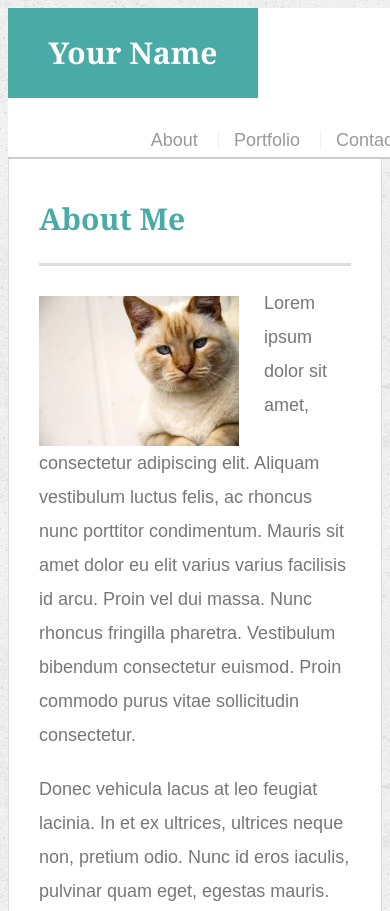
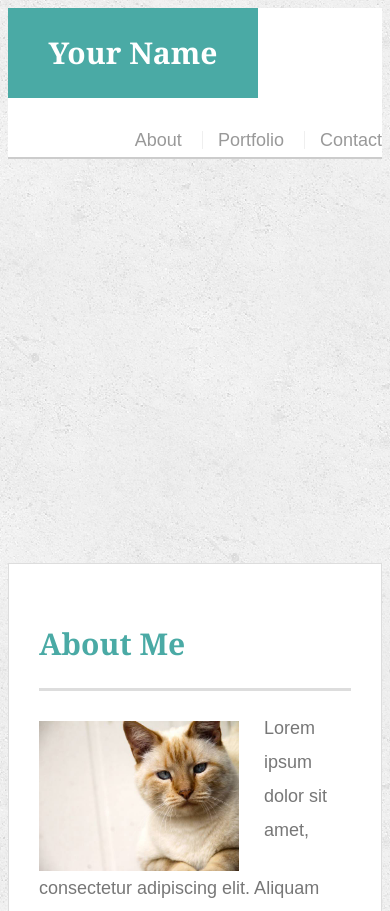
Before and after one commit to jhowell89/Responsive-Portfolio, a plain HTML site: page index.html in a window 390 px wide. Shown: the top 911 px of the page. Drawn offline with Linux system fonts and the light colour scheme.

Commit message:
<homework>

```diff
--- a/assets/css/style.css
+++ b/assets/css/style.css
@@ -53,7 +53,7 @@ h3 {
 /* header */
 
 #masthead {
-  position: fixed;
+  position: static;
   z-index: 99;
   width: 100%;
   margin: 0 0 30px;
@@ -214,23 +214,26 @@ input[type=submit] {
   cursor: pointer;
   background: #4aaaa5;
   border: 0 none;
-
-  /*desktop*/
-}
-@media screen and (max-width: 980px) {
-  {widows: 100%;}
-
 }
 
-/*tablet*/
+@media screen and (max-width: 980px) {
 
-@media screen and (max-width: 768px) {
-  {width: 100%}
+  #main-container {
+     width:100%;
+   }
+   #main-section{
+     width:100%;
+   }
+   @media screen and (max-width:768px) {
 
-}
+    #main-container {
+      padding-top:100%;
+    }
+    @media screen and (max-width:640px) {
 
-/*phone*/
-@media screen and (max-width: 640px) {
-  {width: 100%}
-
-}
+      #main-container {
+        padding-top:100%;
+      }
+      #masthead {
+        width:100%;
+      }
--- a/index.html
+++ b/index.html
@@ -3,9 +3,10 @@
 
 <head>
   <meta charset="UTF-8">
-  <meta name="viewport" content="width=device-width"/>
+  <meta name="viewport" content="width=device-width, minimum-scale=1.0">
   <title>About | Your Name</title>
   <link rel="stylesheet" type="text/css" href="assets/css/style.css">
+
 </head>
 
 <body>
```
Also changed, not shown: contact.html (+1 -1 lines), portfolio.html (+1 -1 lines).
